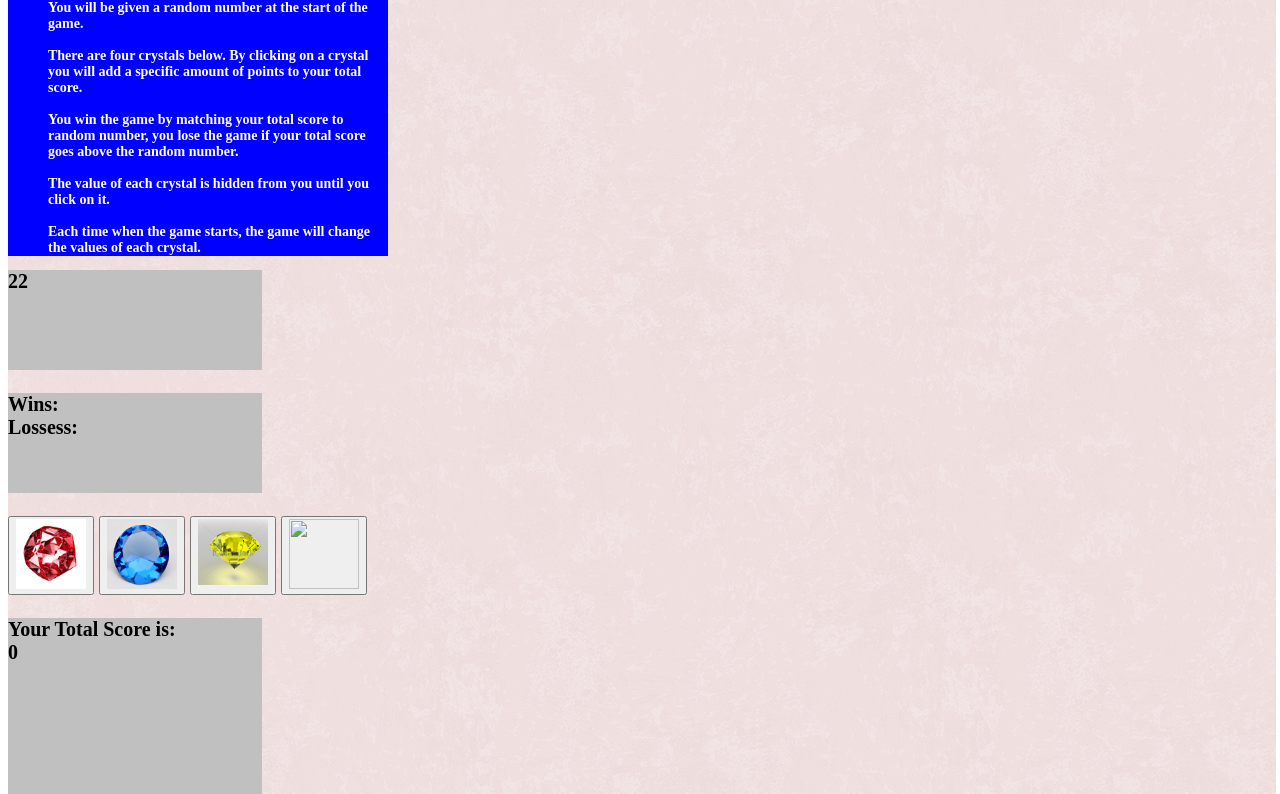
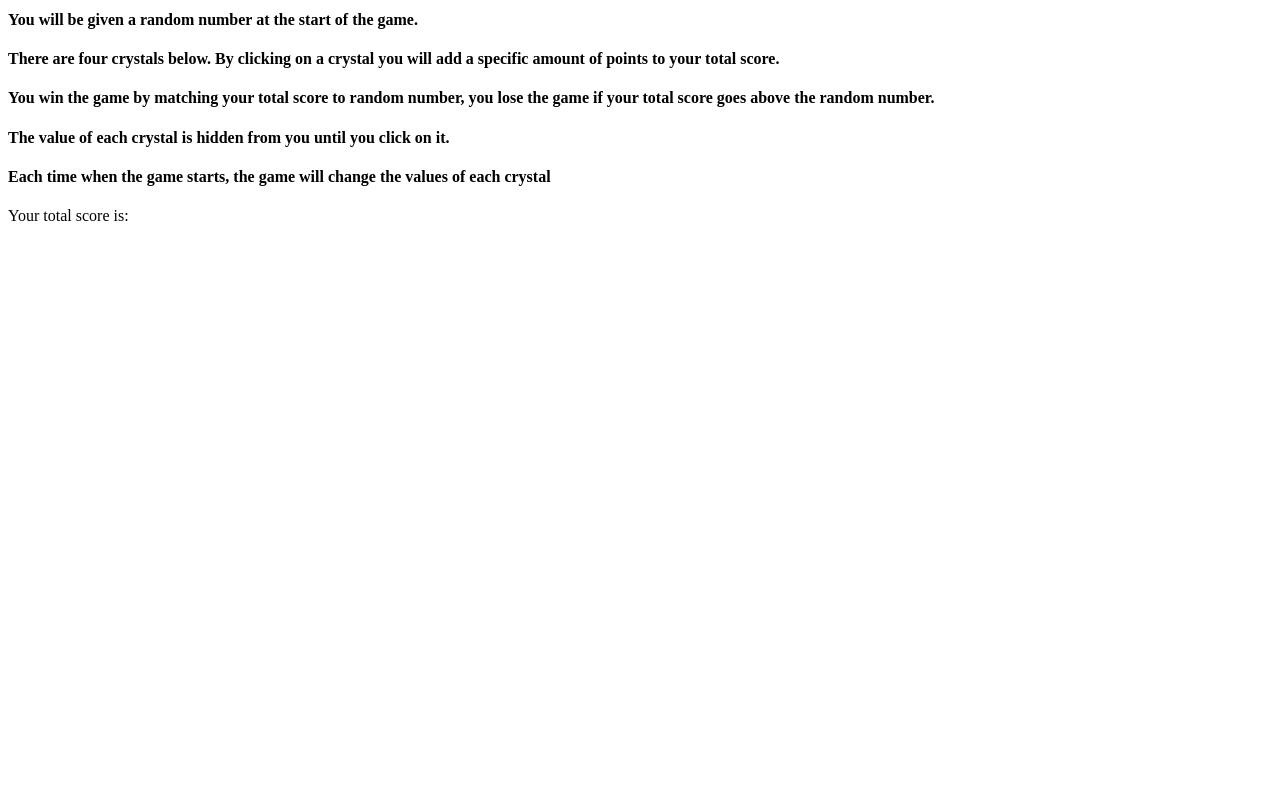
Before and after one commit to cherisek27/Crystal-Collector-Game, a plain HTML site: page index.html in a window 1280 px wide. Shown: the part 69-863 px from the top of the page. After the commit the page ends 800 px from the top, so only its background shows below. Drawn offline with nearby package versions, Linux system fonts and the light colour scheme.

Commit message:
update index.html

```diff
--- a/index.html
+++ b/index.html
@@ -1,59 +1,43 @@
 <!DOCTYPE html>
 <html lang="en-us">
+  <head>
+    <meta charset="UTF-8">
+    <title>Crystals Collector</title>
 
-<head>
-	<meta charset="utf-8">
-	<title>CrystalsCollector!</title>
-	<link rel="stylesheet" type="text/css" href="assets/css/reset.css">
-	<link rel="stylesheet" type="text/css" href ="assets/css/style.css">
-	<script type="text/javascript" src="https://code.jquery.com/jquery-2.2.0.min.js"></script>
-	<script type="text/javascript" src="assets/javascript/game.js"></script>
-</head>
+    <!-- jQuery Link -->
+    <script type="text/javascript" src="https://code.jquery.com/jquery-2.2.0.min.js"></script>
+    <!-- Game Logic -->
+    <script type="text/javascript" src="assets/javascript/crystalsCollector.js"></script>
+    <!-- CSS -->
+    <link rel="stylesheet" href="assets/css/style.css">
 
-<body>
+  </head>
+  <body>
 
-	 	<div class="container">
-	 		<div class ="header">CrystalsCollector!</div>
-	 			<div class="instructions">
-	 				<ul style="list-style-type: none;">
-	 				<li>You will be given a random number at the start of the game.</li>
-	 				<br>
-	 				<li>There are four crystals below. By clicking on a crystal you will add a specific amount of points to your total score.</li>
-	 				<br>
-	 				<li>You win the game by matching your total score to random number, you lose the game if your total score goes above the random number.</li>
-	 				<br>
-	 				<li>The value of each crystal is hidden from you until you click on it.</li>
-	 				<br>
-	 				<li>Each time when the game starts, the game will change the values of each crystal.</li>
-	 				</ul>
-	 			</div>
-	 		<div class="randomNumber">
-	 			<div id="givenNumber">
-	 			</div>
-	 		</div>
-	 	<br>
-	 	<div class="row">
-	 		<div id="win">Wins:</div>
-	 		<div id="losses">Lossess:</div>
-	 	</div>
-	<br>
-	 <div>
-	 	<div class="gemsrow">
-	 		<div class="gems">
-	 			<button id="gem1"><img src="assets/images/redcrystal.jpg" style="width:70px; height:70px;"></button>
-	 			<button id="gem2"><img src="assets/images/bluecrystal.jpeg" style="width:70px; height:70px;"></button>
-	 			<button id="gem3"><img src="assets/images/yellowcrystal.png" style="width:70px; height:70px;"></button>
-	 			<button id="gem4"><img src="assets/images/greencrystal .JPG" style="width:70px; height:70px;"></button>
-	 		</div>
-	 	</div>
-	 </div>
-	 <br>
+    <h1 id="title">CrystalsCollector!</h1>
 
-	 	<div class="totalScore">Your Total Score is:
-	 	<div id="total"></div>
-	 	</div>
+    <div id="rules-area">
+      <h4>You will be given a random number at the start of the game.</h4>
+      <h4>There are four crystals below. By clicking on a crystal you will add a specific amount of points to your total score.</h4>
+      <h4>You win the game by matching your total score to random number, you lose the game if your total score goes above the random number.</h4>
+      <h4>The value of each crystal is hidden from you until you click on it.</h4>
+      <h4>Each time when the game starts, the game will change the values of each crystal</h4>
+    </div>
 
-</div>
+    <div id="screen">
+      <!-- Random Number Display -->
+      <div id="random-area"></div>
+      <!-- Wins/Losses Display -->
+      <div id="win-area"></div>
+    </div>
 
-	</body>
+    <div>
+      <!-- Crystals -->
+      <div id="crystal-area"></div>
+      <div id="score-title">Your total score is:</div>
+      <!-- Score Display -->
+      <div id="score-area"></div>
+    </div>
+
+  </body>
 </html>
```
